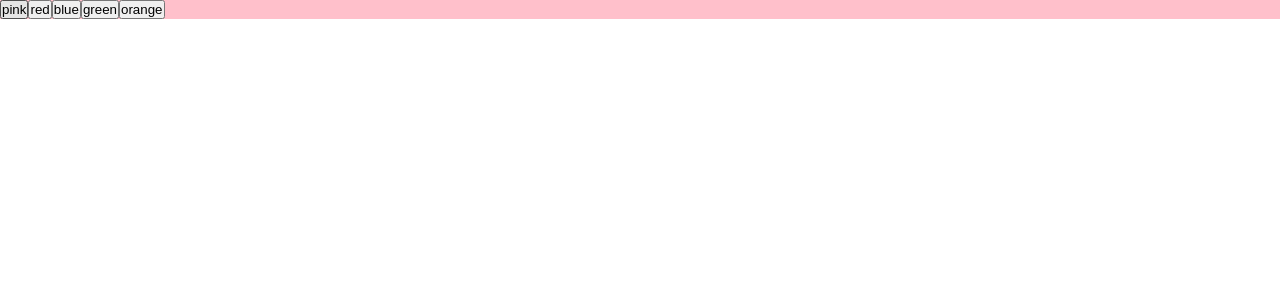
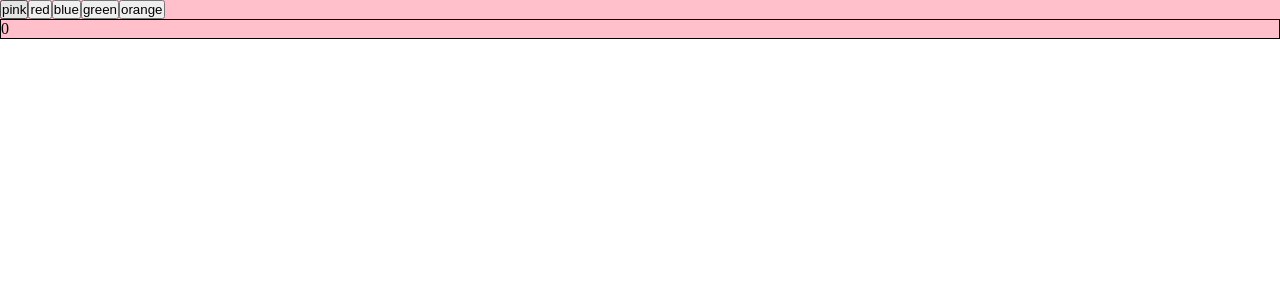
Before and after one commit to dejourford/odin_my-first-react-app, a React (Vite) app: page / in a window 1280 px wide. Shown: the top 300 px of the page. Built offline with nearby package versions, Linux system fonts and the light colour scheme.

Commit message:
increase integer when button clicked

```diff
--- a/src/App.jsx
+++ b/src/App.jsx
@@ -4,19 +4,24 @@ import { Button } from "./Button"
 function App() {
    const colors = ["pink", "red", "blue", "green", "orange"];
   const [backgroundColor, setBackgroundColor] = useState(colors[0]);
+  const [number, setNumber] = useState(0);
 
   const handleClick = (color) => {
     setBackgroundColor(color);
+    setNumber(number + 1)
   }
 
+
+
   return (
-    <div style={{backgroundColor}}>
+    <section style={{backgroundColor}}>
       {colors.map((color, index) =>
         <button key={index} onClick={() => handleClick(color)}>{color}</button>
       )}
 
+      <div style={{border: "1px solid black"}} className="tracker">{number}</div>
 
-    </div>
+    </section>
   )
 }
 
```
